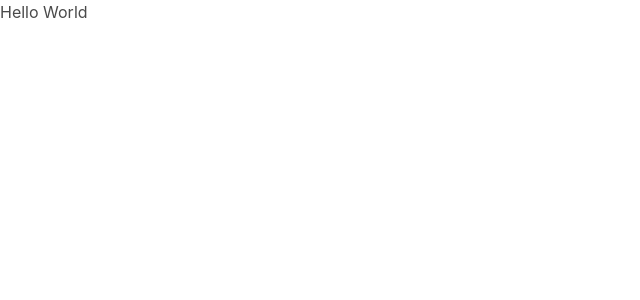
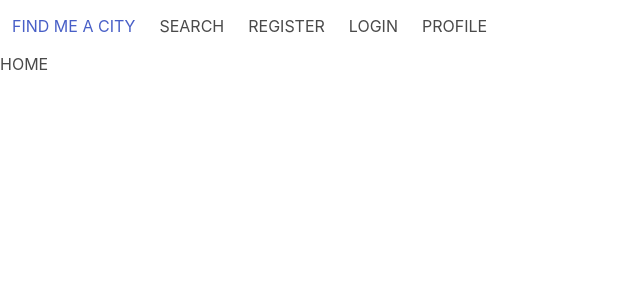
Before and after one commit to tams2429/GA-Project-3-TripSavvy, a React (Create React App) app in the folder frontend/: page / in a window 1280 px wide. Shown: the top 300 px of the page, without its empty margins (0-640 px from the left). Built offline with nearby package versions, Linux system fonts and the light colour scheme.

Commit message:
added navbar component

```diff
--- a/frontend/package.json
+++ b/frontend/package.json
@@ -8,6 +8,7 @@
     "node-sass": "^4.14.1",
     "react": "^16.13.1",
     "react-dom": "^16.13.1",
+    "react-router-dom": "^5.2.0",
     "react-scripts": "3.4.3"
   },
   "scripts": {
--- a/frontend/src/App.js
+++ b/frontend/src/App.js
@@ -1,9 +1,20 @@
 import React from 'react'
+import { BrowserRouter, Switch, Route } from 'react-router-dom'
 
-const App = () => {
-  return (
-    <h1>Hello World</h1>
-  )
-}
+import Home from './components/Home'
+import Navbar from './components/NavBar'
+
+const App = () => (
+
+  <BrowserRouter>
+    <Navbar />
+    <main>
+      <Switch>
+        <Route exact path="/" component={Home} />
+      </Switch>
+    </main>
+  </BrowserRouter>
+
+)
 
 export default App
--- a/frontend/src/HomePage.js
+++ b/frontend/src/components/Home.js
@@ -2,13 +2,13 @@ import React from 'react'
 
 
 
-class HomePage extends React.Component {
+class Home extends React.Component {
 
   render() {
     return (
       <div className="HomePage">
         <div className="Title">
-          <h1>Select what you want...</h1>
+          <h1>HOME</h1>
         </div>
         <div className="Categories">
           <div className="Category1">
@@ -35,4 +35,4 @@ class HomePage extends React.Component {
   }
 }
 
-export default HomePage
+export default Home
--- /dev/null
+++ b/frontend/src/components/NavBar.js
@@ -0,0 +1,28 @@
+import React from 'react'
+import { Link, withRouter } from 'react-router-dom'
+
+class NavBar extends React.Component {
+
+  render() {
+
+    return (
+      <nav className="navnar is-fixed-top">
+        <div className="navbar-brand">
+          <Link className="navbar-item" to=""><h1>FIND ME A CITY</h1></Link>
+          <Link className="navbar-item" to=""><h1>SEARCH</h1></Link>
+          <Link className="navbar-item" to=""><h1>REGISTER</h1></Link>
+          <Link className="navbar-item" to=""><h1>LOGIN</h1></Link>
+          <Link className="navbar-item" to=""><h1>PROFILE</h1></Link>
+        </div>
+
+      </nav>
+    )
+
+  }
+
+
+}
+
+
+
+export default withRouter(NavBar)
--- a/frontend/src/styles/main.scss
+++ b/frontend/src/styles/main.scss
@@ -1 +1,5 @@
 @import '~bulma/bulma.sass';
+
+.navbar-item {
+
+}
```
Also changed, not shown: 1 other file (tests, documents, lock files or other folders).
